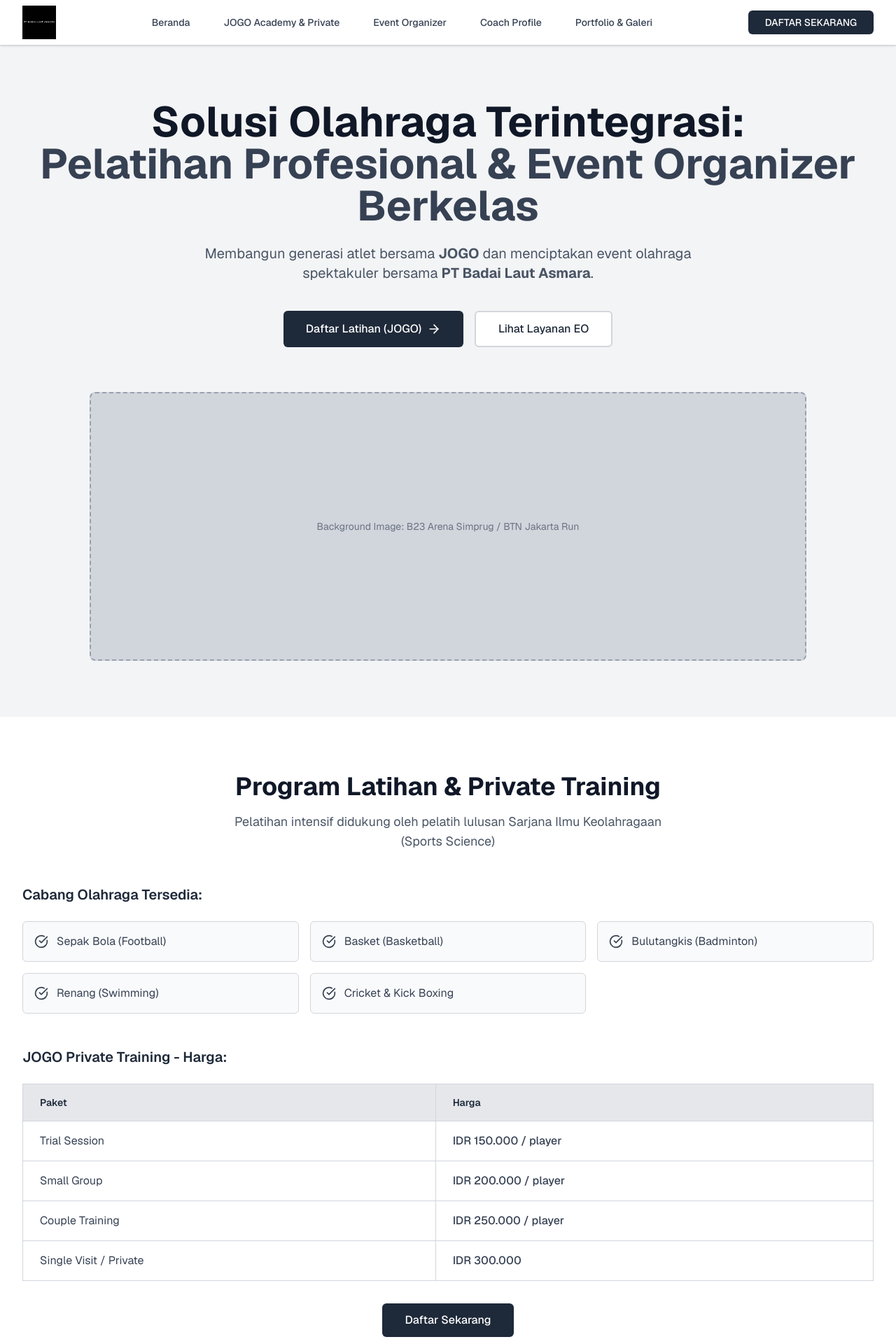
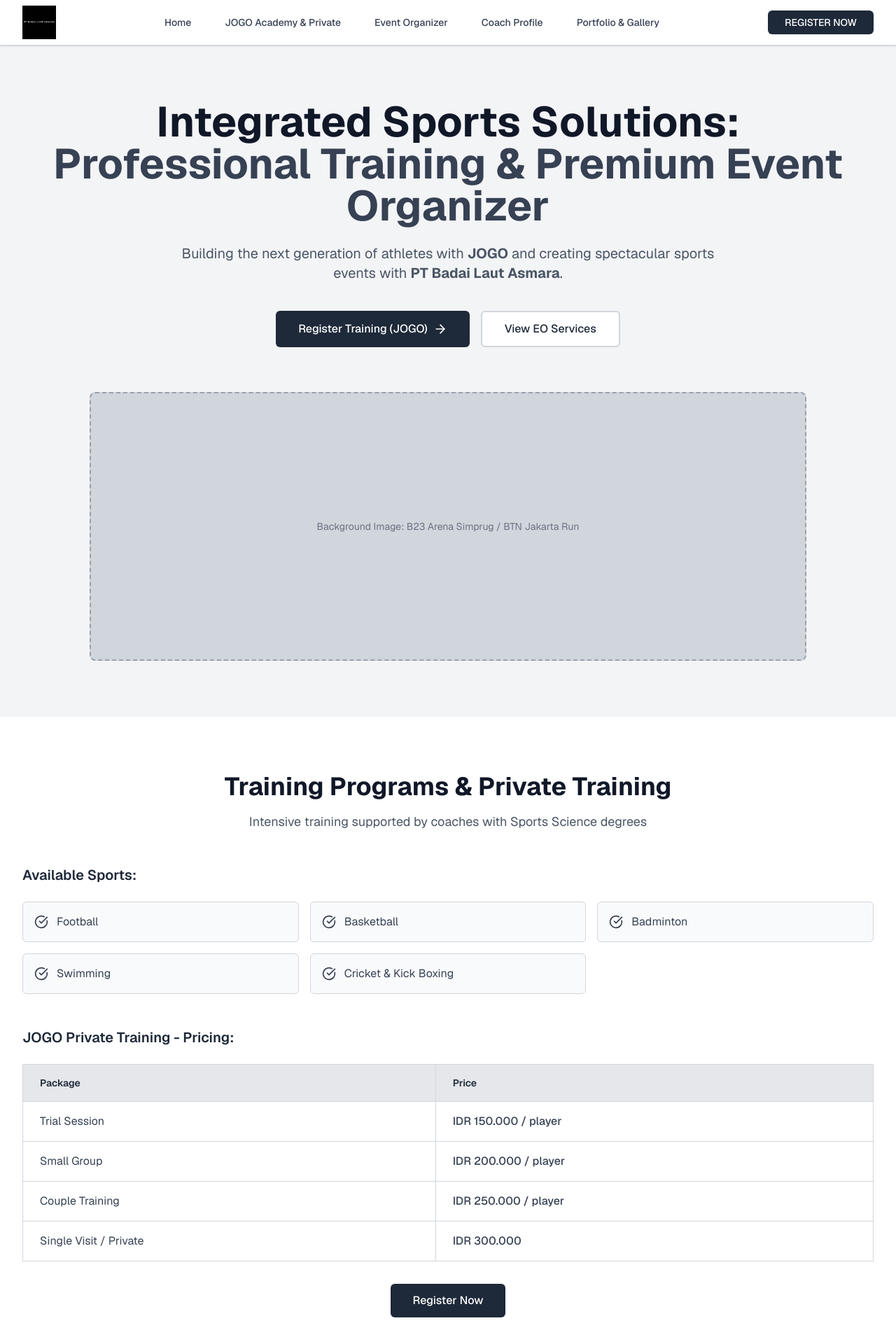
Before and after one commit to DrRhea/badailautasmara-web, a Next.js app: page / in a window 1280 px wide. Shown: the top 1920 px of the page at 70% size. Built offline with nearby package versions, Linux system fonts and the light colour scheme.

Commit message:
Translate all content to English - remove all Indonesian text

```diff
--- a/src/components/CoachesSection.tsx
+++ b/src/components/CoachesSection.tsx
@@ -45,8 +45,8 @@
             Meet The Coaches
           </h2>
           <p className="text-lg text-gray-600 max-w-2xl mx-auto">
-            Tim pelatih profesional dengan latar belakang pendidikan Ilmu
-            Keolahragaan
+            Professional coaching team with Sports Science
+            educational background
           </p>
         </motion.div>
 
@@ -74,7 +74,7 @@
               {coach.specialization.length > 0 && (
                 <div className="mt-4">
                   <p className="text-sm font-medium text-gray-700 mb-2">
-                    Spesialis:
+                    Specialization:
                   </p>
                   <div className="flex flex-wrap gap-2">
                     {coach.specialization.map((spec, idx) => (
--- a/src/components/EOSection.tsx
+++ b/src/components/EOSection.tsx
@@ -4,16 +4,16 @@
 import { CheckCircle } from "lucide-react";
 
 const services = [
-  "Penyelenggaraan Event: Turnamen lokal hingga internasional, perizinan, & venue",
-  "Media & Digital Marketing: Strategi promosi terintegrasi",
-  "Event Activation & Branding: Kolaborasi fisik dan digital",
-  "Logistik & Operasional: Transportasi, akomodasi, dan keamanan",
+  "Event Management: Local to international tournaments, permits, & venues",
+  "Media & Digital Marketing: Integrated promotion strategies",
+  "Event Activation & Branding: Physical and digital collaboration",
+  "Logistics & Operations: Transportation, accommodation, and security",
 ];
 
 const advantages = [
-  "Solusi End-to-End",
-  "Berpengalaman Skala Besar",
-  "Pendekatan Kolaboratif",
+  "End-to-End Solutions",
+  "Large-Scale Experience",
+  "Collaborative Approach",
 ];
 
 export default function EOSection() {
@@ -31,8 +31,8 @@
             Professional Sports Event Organizer
           </h2>
           <p className="text-lg text-gray-600 max-w-2xl mx-auto">
-            Layanan Event Organizer untuk perusahaan dan instansi yang ingin
-            mengadakan event olahraga berkualitas
+            Event Organizer services for companies and institutions looking to
+            host quality sports events
           </p>
         </motion.div>
 
@@ -45,7 +45,7 @@
           className="mb-12"
         >
           <h3 className="text-2xl font-semibold text-gray-800 mb-6">
-            Layanan Kami
+            Our Services
           </h3>
           <div className="grid grid-cols-1 md:grid-cols-2 gap-4">
             {services.map((service, index) => (
@@ -68,7 +68,7 @@
           transition={{ duration: 0.6, delay: 0.4 }}
         >
           <h3 className="text-2xl font-semibold text-gray-800 mb-6">
-            Keunggulan
+            Advantages
           </h3>
           <div className="grid grid-cols-1 md:grid-cols-3 gap-6">
             {advantages.map((advantage, index) => (
--- a/src/components/Footer.tsx
+++ b/src/components/Footer.tsx
@@ -21,7 +21,7 @@
         <div className="grid grid-cols-1 md:grid-cols-3 gap-8 mb-8">
           {/* Alamat */}
           <div>
-            <h3 className="text-lg font-semibold text-white mb-4">Alamat</h3>
+            <h3 className="text-lg font-semibold text-white mb-4">Address</h3>
             <div className="flex items-start">
               <MapPin className="h-5 w-5 mr-3 mt-1 flex-shrink-0" />
               <p className="text-gray-300">
@@ -33,7 +33,7 @@
 
           {/* Kontak */}
           <div>
-            <h3 className="text-lg font-semibold text-white mb-4">Kontak</h3>
+            <h3 className="text-lg font-semibold text-white mb-4">Contact</h3>
             <div className="space-y-3">
               <div className="flex items-center">
                 <Phone className="h-5 w-5 mr-3 flex-shrink-0" />
--- a/src/components/Hero.tsx
+++ b/src/components/Hero.tsx
@@ -8,7 +8,7 @@
 export default function Hero() {
   return (
     <section
-      id="beranda"
+      id="home"
       className="pt-16 min-h-screen flex items-center justify-center bg-gray-100"
     >
       <div className="max-w-7xl mx-auto px-4 sm:px-6 lg:px-8 py-20">
@@ -19,10 +19,10 @@
             transition={{ duration: 0.6 }}
             className="text-4xl sm:text-5xl lg:text-6xl font-bold text-gray-900 mb-6"
           >
-            Solusi Olahraga Terintegrasi:
+            Integrated Sports Solutions:
             <br />
             <span className="text-gray-700">
-              Pelatihan Profesional & Event Organizer Berkelas
+              Professional Training & Premium Event Organizer
             </span>
           </motion.h1>
 
@@ -32,8 +32,8 @@
             transition={{ duration: 0.6, delay: 0.2 }}
             className="text-lg sm:text-xl text-gray-600 max-w-3xl mx-auto mb-10"
           >
-            Membangun generasi atlet bersama <strong>JOGO</strong> dan menciptakan
-            event olahraga spektakuler bersama <strong>PT Badai Laut Asmara</strong>.
+            Building the next generation of athletes with <strong>JOGO</strong> and creating
+            spectacular sports events with <strong>PT Badai Laut Asmara</strong>.
           </motion.p>
 
           <motion.div
@@ -48,14 +48,14 @@
               rel="noopener noreferrer"
               className="inline-flex items-center justify-center bg-gray-800 text-white px-8 py-3 rounded-md font-medium hover:bg-gray-900 transition-colors"
             >
-              Daftar Latihan (JOGO)
+              Register Training (JOGO)
               <ArrowRight className="ml-2 h-5 w-5" />
             </a>
             <a
               href="#eo"
               className="inline-flex items-center justify-center bg-white text-gray-800 border-2 border-gray-300 px-8 py-3 rounded-md font-medium hover:bg-gray-50 transition-colors"
             >
-              Lihat Layanan EO
+              View EO Services
             </a>
           </motion.div>
 
--- a/src/components/JOGOSection.tsx
+++ b/src/components/JOGOSection.tsx
@@ -6,10 +6,10 @@
 const GOOGLE_FORM_URL = "https://forms.gle/YOUR_FORM_ID"; // Ganti dengan link Google Form Fathan
 
 const sports = [
-  "Sepak Bola (Football)",
-  "Basket (Basketball)",
-  "Bulutangkis (Badminton)",
-  "Renang (Swimming)",
+  "Football",
+  "Basketball",
+  "Badminton",
+  "Swimming",
   "Cricket & Kick Boxing",
 ];
 
@@ -32,11 +32,11 @@
           className="text-center mb-12"
         >
           <h2 className="text-3xl sm:text-4xl font-bold text-gray-900 mb-4">
-            Program Latihan & Private Training
+            Training Programs & Private Training
           </h2>
           <p className="text-lg text-gray-600 max-w-2xl mx-auto">
-            Pelatihan intensif didukung oleh pelatih lulusan Sarjana Ilmu
-            Keolahragaan (Sports Science)
+            Intensive training supported by coaches with Sports Science
+            degrees
           </p>
         </motion.div>
 
@@ -49,7 +49,7 @@
           className="mb-12"
         >
           <h3 className="text-xl font-semibold text-gray-800 mb-6">
-            Cabang Olahraga Tersedia:
+            Available Sports:
           </h3>
           <div className="grid grid-cols-1 sm:grid-cols-2 lg:grid-cols-3 gap-4">
             {sports.map((sport, index) => (
@@ -73,17 +73,17 @@
           className="mb-8"
         >
           <h3 className="text-xl font-semibold text-gray-800 mb-6">
-            JOGO Private Training - Harga:
+            JOGO Private Training - Pricing:
           </h3>
           <div className="overflow-x-auto">
             <table className="w-full border-collapse bg-white border border-gray-300 rounded-lg">
               <thead>
                 <tr className="bg-gray-200">
                   <th className="border border-gray-300 px-6 py-4 text-left text-sm font-semibold text-gray-800">
-                    Paket
+                    Package
                   </th>
                   <th className="border border-gray-300 px-6 py-4 text-left text-sm font-semibold text-gray-800">
-                    Harga
+                    Price
                   </th>
                 </tr>
               </thead>
@@ -117,7 +117,7 @@
             rel="noopener noreferrer"
             className="inline-block bg-gray-800 text-white px-8 py-3 rounded-md font-medium hover:bg-gray-900 transition-colors"
           >
-            Daftar Sekarang
+            Register Now
           </a>
         </motion.div>
       </div>
--- a/src/components/Navbar.tsx
+++ b/src/components/Navbar.tsx
@@ -11,11 +11,11 @@
   const [isMenuOpen, setIsMenuOpen] = useState(false);
 
   const menuItems = [
-    { name: "Beranda", href: "#beranda" },
+    { name: "Home", href: "#home" },
     { name: "JOGO Academy & Private", href: "#jogo" },
     { name: "Event Organizer", href: "#eo" },
     { name: "Coach Profile", href: "#coach" },
-    { name: "Portfolio & Galeri", href: "#portfolio" },
+    { name: "Portfolio & Gallery", href: "#portfolio" },
   ];
 
   return (
@@ -24,7 +24,7 @@
         <div className="flex items-center justify-between h-16">
           {/* Logo */}
           <div className="flex-shrink-0">
-            <a href="#beranda" className="flex items-center">
+            <a href="#home" className="flex items-center">
               <Image
                 src="/logos/logo-pt-badai-laut-asmara.png"
                 alt="PT Badai Laut Asmara"
@@ -57,7 +57,7 @@
               rel="noopener noreferrer"
               className="bg-gray-800 text-white px-6 py-2 rounded-md text-sm font-medium hover:bg-gray-900 transition-colors"
             >
-              DAFTAR SEKARANG
+              REGISTER NOW
             </a>
           </div>
 
@@ -99,7 +99,7 @@
               onClick={() => setIsMenuOpen(false)}
               className="block mt-4 bg-gray-800 text-white px-6 py-2 rounded-md text-center text-sm font-medium hover:bg-gray-900"
             >
-              DAFTAR SEKARANG
+              REGISTER NOW
             </a>
           </div>
         </motion.div>
--- a/src/components/PortfolioSection.tsx
+++ b/src/components/PortfolioSection.tsx
@@ -5,7 +5,7 @@
 const portfolios = [
   {
     title: "BTN Jakarta Run",
-    description: "Event lari skala besar",
+    description: "Large-scale running event",
   },
   {
     title: "Abnon Olahraga Activities",
@@ -16,7 +16,7 @@
     description: "International Basketball Event",
   },
   {
-    title: "Kerjasama dengan Kedutaan Turki",
+    title: "Collaboration with Turkish Embassy",
     description: "29 Ekim Event",
   },
 ];
@@ -36,7 +36,7 @@
             Portfolio Highlights
           </h2>
           <p className="text-lg text-gray-600 max-w-2xl mx-auto">
-            Event-event sukses yang telah kami selenggarakan
+            Successful events we have organized
           </p>
         </motion.div>
 
```
